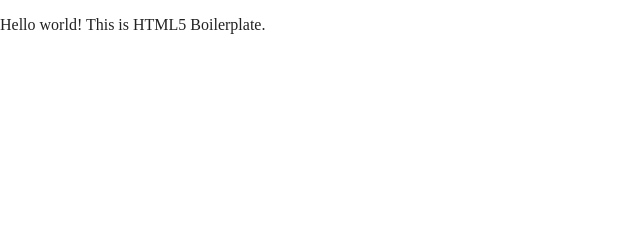
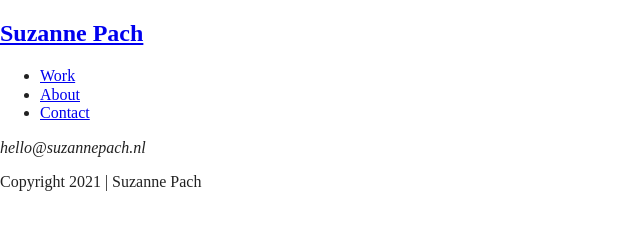
Before and after one commit to suzannepach/suzannepach-portfolio, a website built with Parcel: page index.html in a window 1280 px wide. Shown: the whole page, without its empty margins (0-640 px from the left). Built offline with nearby package versions, Linux system fonts and the light colour scheme.

Commit message:
Added page title and HTML for header and footer

```diff
--- a/index.html
+++ b/index.html
@@ -3,7 +3,7 @@
 
 <head>
   <meta charset="utf-8">
-  <title></title>
+  <title>Suzanne Pach</title>
   <meta name="description" content="">
   <meta name="viewport" content="width=device-width, initial-scale=1">
 
@@ -25,7 +25,56 @@
 <body>
 
   <!-- Add your site or application content here -->
-  <p>Hello world! This is HTML5 Boilerplate.</p>
+
+  <header>
+    <div class="content-wrapper">
+      <a href="#"><h2>Suzanne Pach</h2></a>
+      <nav>
+        <ul>
+          <li><a href="#work">Work</a></li>
+          <li><a href="#about">About</a></li>
+          <li><a href="#contact">Contact</a></li>
+        </ul>
+      </nav>
+    </div>
+  </header>
+
+  <main>
+    <section class="hero-area">
+
+    </section>
+
+    <section id="work">
+
+    </section>
+
+    <section id="about">
+
+    </section>
+  </main>
+
+  <footer id="contact">
+    <div class="content-wrapper">
+      <div class="footer-content">
+        <div class="contact">
+          <address>
+            <p>
+              <i class=""></i>
+              hello@suzannepach.nl</p>
+          </address>
+        </div>
+        <div class="social">
+          <p><a href="https://github.com/suzannepach" target="_blank"><i class=""></i></a></p>
+          <p><a href="https://www.linkedin.com/" target="_blank"><i class=""></i></a></p>
+        </div>
+      </div>
+    </div>
+
+    <div class="copyright">
+      <p>Copyright 2021 | Suzanne Pach</p>
+    </div>
+  </footer>
+
   <script src="js/vendor/modernizr-3.11.2.min.js"></script>
   <script src="js/plugins.js"></script>
   <script src="js/main.js"></script>
```
Also changed, not shown: img/about-hoops.png (added), img/dorothy-screenshot.png (added), img/envelope.png (added), img/github-icon.png (added), img/header-hoop-desk.png (added), img/jubilee-screenshot.png (added), img/linkedin-icon.png (added), img/sit_conmigo-screenshot.png (added), img/unplugged-screenshot.png (added).
